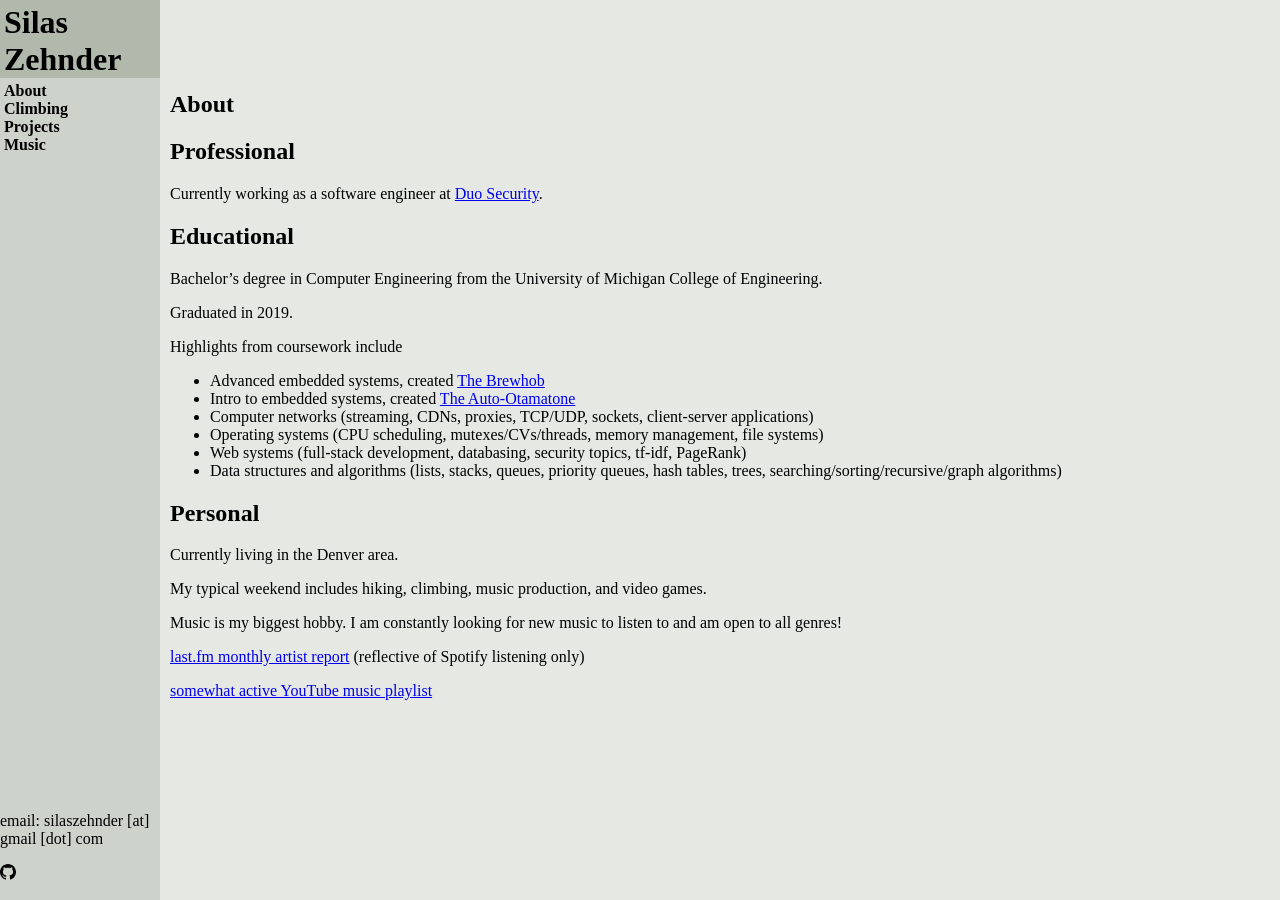
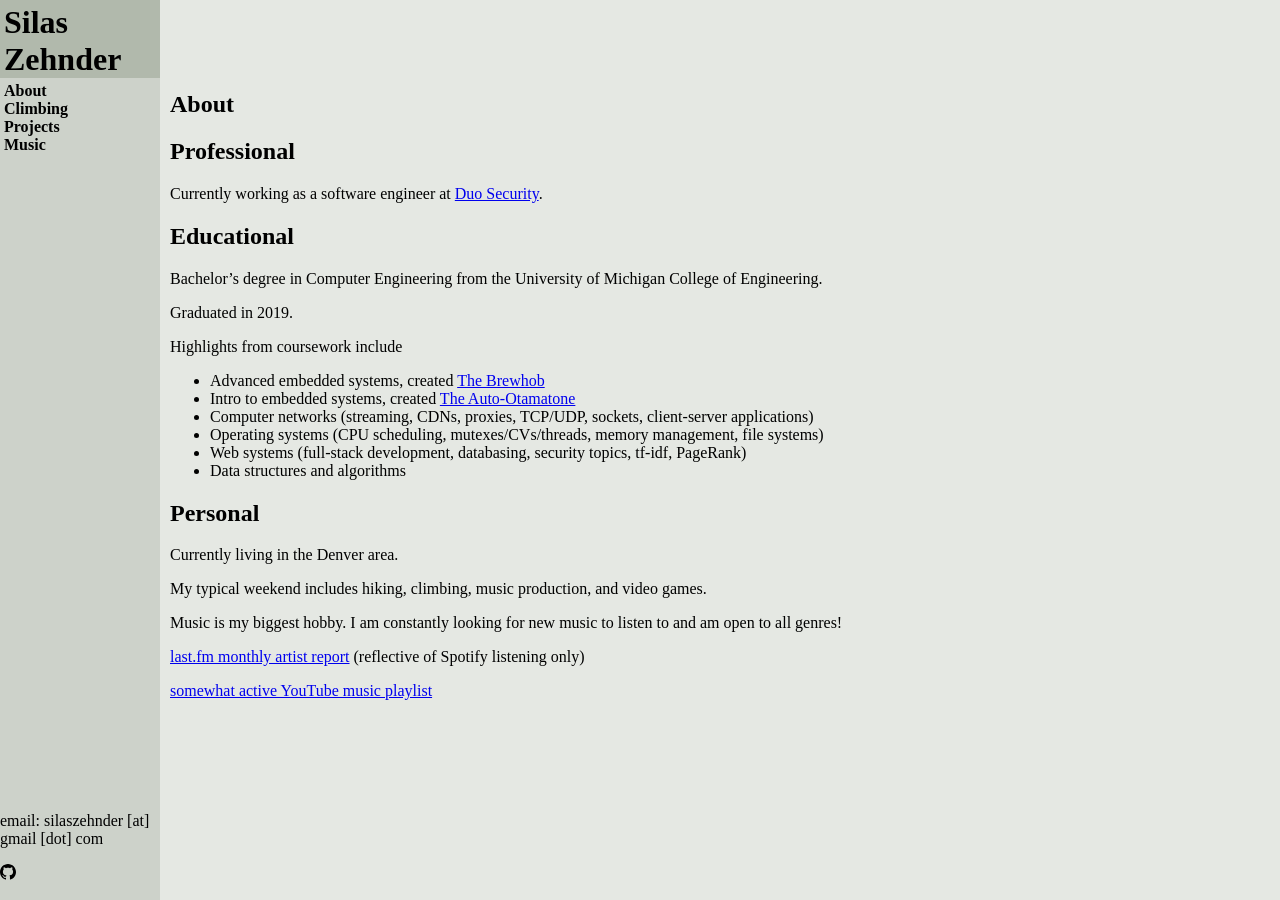
Before and after one commit to silaszehnder/silaszehnder.github.io, a Jekyll site: the page built from about.md, in a window 1280 px wide. Built offline with Jekyll 4.4.1, drawn with Linux system fonts in a browser that asks for light colours.

Commit message:
fix: word wrapping on mobile

```diff
--- a/about.md
+++ b/about.md
@@ -24,8 +24,7 @@ Highlights from coursework include
 * Operating systems (CPU scheduling, mutexes/CVs/threads, memory management, file
   systems)
 * Web systems (full-stack development, databasing, security topics, tf-idf, PageRank)
-* Data structures and algorithms (lists, stacks, queues, priority queues, hash tables,
-  trees, searching/sorting/recursive/graph algorithms)
+* Data structures and algorithms
 
 ## Personal
 
--- a/assets/silas.css
+++ b/assets/silas.css
@@ -26,6 +26,9 @@ and (max-device-width: 480px) {
     header h1 {
         font-size: 1.2em;
     }
+    body {
+        word-wrap: break-word;
+    }
 }
 
 html {
@@ -37,7 +40,8 @@ html {
 body {
     margin: 0;
     height: 100%;
-    overflow: auto;
+    overflow-y: auto;
+    overflow-x: hidden;
     background-color: var(--lightgreen);
 }
 
```
